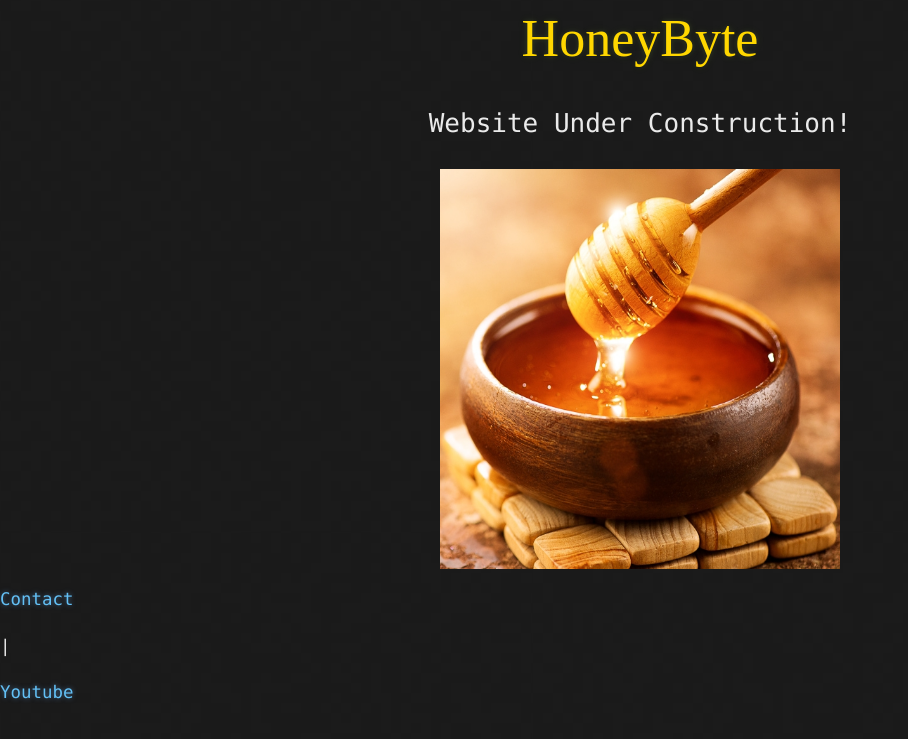
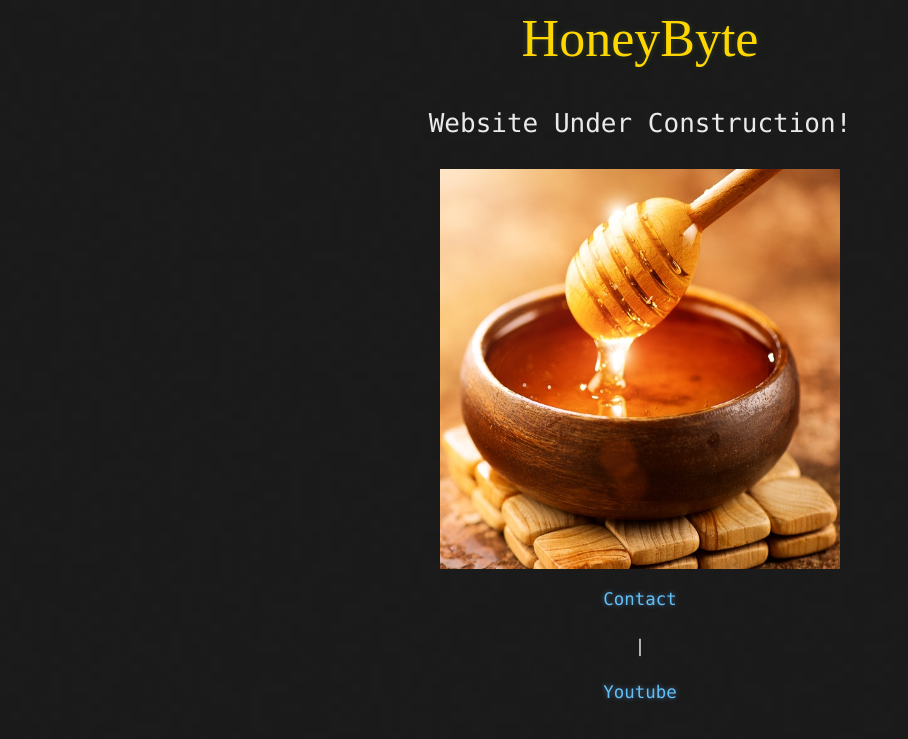
Before and after one commit to suhailhbc/HoneyByte, a Jekyll site: the page index.html, which Jekyll copies as it is, in a window 1280 px wide. Shown: the top 739 px of the page, without its empty margins (0-908 px from the left). Built offline with Jekyll 4.4.1, drawn with Linux system fonts in a browser that asks for light colours.

Commit message:
Change in New Link

```diff
--- a/index.html
+++ b/index.html
@@ -15,8 +15,8 @@
   <a href="/" style="text-decoration:none;"><center><h1>HoneyByte</h1></center></a>
   <p align="center">Website Under Construction!<p>
   <center><img src="assets/images/HoneyByte.jpg" width=400 height=400></center>
-  <h6><p align="justify"><a href="mailto:suhail.honeybyte@gmail.com" target="_blank" style="text-decoration:none;">Contact</a></p></h6>
-  <h6><p align="justify"> | </p></h6>
-  <h6><p align="justify"><a href="https://www.youtube.com/channel/UC2AdXjNQXBLjpT4yPYDKtNg" target="_blank" style="text-decoration:none;">Youtube</a></p></h6>
+  <h6><p align="center"><a href="mailto:suhail.honeybyte@gmail.com" target="_blank" style="text-decoration:none;">Contact</a></p></h6>
+  <h6><p align="center"> | </p></h6>
+  <h6><p align="center"><a href="https://www.youtube.com/channel/UC2AdXjNQXBLjpT4yPYDKtNg" target="_blank" style="text-decoration:none;">Youtube</a></p></h6>
 </body>
 </html>
```
